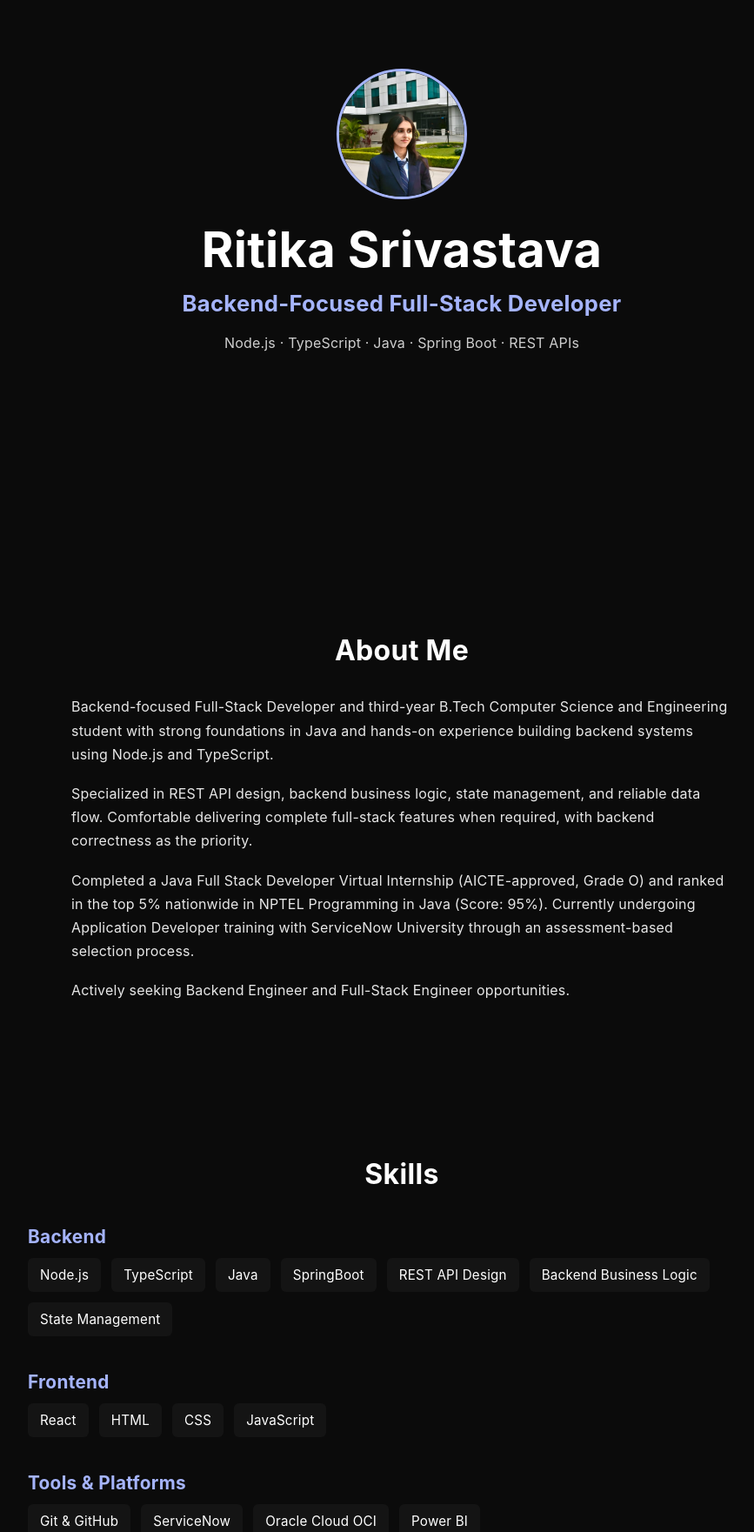
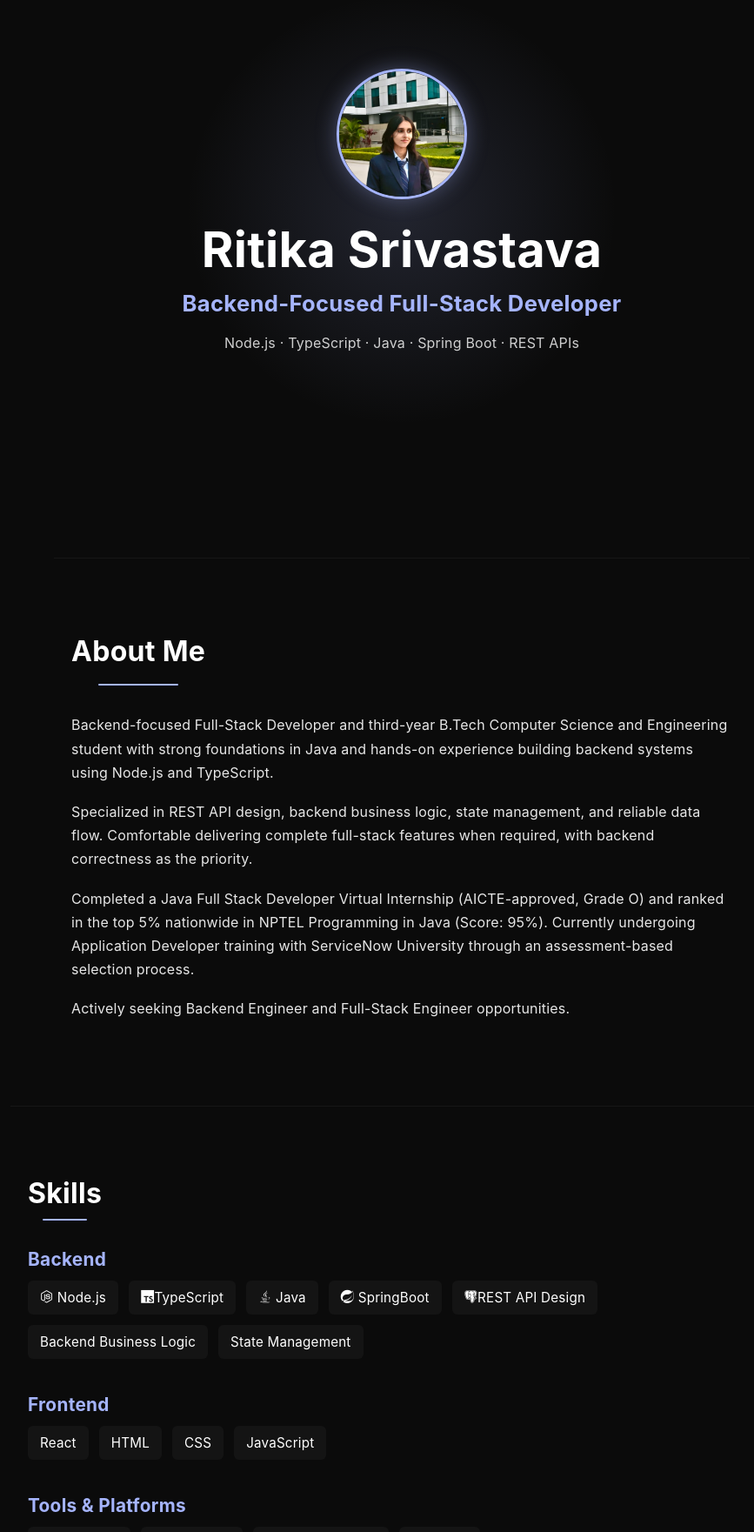
Before and after one commit to Ritika331/ritika_portfolio, a React (Vite) app: page / in a window 1280 px wide. Shown: the part 159-1920 px from the top of the page at 87% size, without its empty margins (178-1045 px from the left). Built offline with nearby package versions, Linux system fonts and the light colour scheme.

Commit message:
Visual polish

```diff
--- a/index.html
+++ b/index.html
@@ -1,6 +1,7 @@
 <!doctype html>
 <html lang="en">
   <head>
+    <link rel="stylesheet" href="https://cdn.jsdelivr.net/gh/devicons/devicon@latest/devicon.min.css">
     <meta charset="UTF-8" />
     <link rel="icon" type="image/svg+xml" href="/vite.svg" />
     <meta name="viewport" content="width=device-width, initial-scale=1.0" />
--- a/src/App.jsx
+++ b/src/App.jsx
@@ -45,11 +45,11 @@ function App() {
         <div className="skills-group">
           <h4>Backend</h4>
           <ul>
-            <li>Node.js</li>
-            <li>TypeScript</li>
-            <li>Java</li>
-            <li>SpringBoot</li>
-            <li>REST API Design</li>
+            <li><i className="devicon-nodejs-plain"></i> Node.js</li>
+            <li><i className="devicon-typescript-plain"></i>TypeScript</li>
+            <li><i className="devicon-java-plain"></i> Java</li>
+            <li><i className="devicon-spring-plain"></i> SpringBoot</li>
+            <li><i className="devicon-postgresql-plain"></i>REST API Design</li>
             <li>Backend Business Logic</li>
             <li>State Management</li>
           </ul>
--- a/src/index.css
+++ b/src/index.css
@@ -1,12 +1,15 @@
-html{
-  scroll-behavior:smooth;
+html {
+  scroll-behavior: smooth;
 }
+
+/* ===== Reset ===== */
 * {
   margin: 0;
   padding: 0;
   box-sizing: border-box;
 }
 
+/* ===== Base ===== */
 body {
   background-color: #0b0b0b;
   color: #ffffff;
@@ -14,11 +17,11 @@ body {
   letter-spacing: 0.2px;
 }
 
-
 .app {
   min-height: 100vh;
 }
 
+/* ===== Hero ===== */
 .hero {
   min-height: 100vh;
   display: flex;
@@ -26,6 +29,25 @@ body {
   justify-content: center;
   align-items: center;
   text-align: center;
+  padding: 0 20px;
+  position: relative;
+  overflow: hidden;
+}
+
+.hero::before {
+  content: "";
+  position: absolute;
+  width: 500px;
+  height: 500px;
+  background: radial-gradient(
+    circle,
+    rgba(165, 180, 252, 0.15),
+    transparent 70%
+  );
+  top: 50%;
+  left: 50%;
+  transform: translate(-50%, -50%);
+  z-index: -1;
 }
 
 .hero h1 {
@@ -44,6 +66,42 @@ body {
   font-size: 1rem;
   opacity: 0.8;
 }
+
+/* ===== Profile Image ===== */
+.profile-pic {
+  width: 150px;
+  height: 150px;
+  border-radius: 50%;
+  object-fit: cover;
+  margin-bottom: 24px;
+  border: 3px solid #a5b4fc;
+  box-shadow: 0 0 25px rgba(165, 180, 252, 0.35);
+}
+
+/* ===== Section Base ===== */
+section:not(.hero) {
+  border-top: 1px solid rgba(255, 255, 255, 0.05);
+}
+
+section h3 {
+  font-size: 2rem;
+  margin-bottom: 32px;
+  text-align: center;
+  position: relative;
+  display: inline-block;
+}
+
+section h3::after {
+  content: "";
+  display: block;
+  width: 60%;
+  height: 2px;
+  background: #a5b4fc;
+  margin: 10px auto 0;
+  border-radius: 2px;
+}
+
+/* ===== About ===== */
 .about {
   max-width: 800px;
   margin: 0 auto;
@@ -51,27 +109,16 @@ body {
   line-height: 1.7;
 }
 
-.about h3 {
-  font-size: 2rem;
-  margin-bottom: 24px;
-  text-align: center;
-}
-
 .about p {
   margin-bottom: 18px;
   opacity: 0.9;
 }
 
+/* ===== Skills ===== */
 .skills {
   max-width: 900px;
   margin: 0 auto;
   padding: 80px 20px;
-}
-
-.skills h3 {
-  font-size: 2rem;
-  margin-bottom: 40px;
-  text-align: center;
 }
 
 .skills-group {
@@ -96,18 +143,31 @@ body {
   padding: 10px 14px;
   border-radius: 6px;
   font-size: 0.95rem;
+  transition: transform 0.2s ease, box-shadow 0.2s ease;
 }
 
+.skills-group li:hover {
+  transform: translateY(-4px);
+  box-shadow: 0 8px 24px rgba(0, 0, 0, 0.4);
+}
+
+/* ===== Icon List ===== */
+.icon-list li {
+  display: flex;
+  align-items: center;
+  gap: 10px;
+}
+
+.icon-list i {
+  font-size: 1.5rem;
+  color: #a5b4fc;
+}
+
+/* ===== Projects ===== */
 .projects {
   max-width: 900px;
   margin: 0 auto;
   padding: 80px 20px;
-}
-
-.projects h3 {
-  font-size: 2rem;
-  margin-bottom: 40px;
-  text-align: center;
 }
 
 .project-card {
@@ -115,6 +175,13 @@ body {
   padding: 28px;
   border-radius: 10px;
   margin-bottom: 40px;
+  border-left: 4px solid #a5b4fc;
+  transition: transform 0.3s ease, box-shadow 0.3s ease;
+}
+
+.project-card:hover {
+  transform: translateY(-6px);
+  box-shadow: 0 12px 30px rgba(0, 0, 0, 0.6);
 }
 
 .project-card h4 {
@@ -144,16 +211,11 @@ body {
   opacity: 0.9;
 }
 
+/* ===== Achievements ===== */
 .achievements {
   max-width: 900px;
   margin: 0 auto;
   padding: 80px 20px;
-}
-
-.achievements h3 {
-  font-size: 2rem;
-  margin-bottom: 32px;
-  text-align: center;
 }
 
 .achievements ul {
@@ -166,8 +228,15 @@ body {
   border-radius: 8px;
   margin-bottom: 16px;
   line-height: 1.6;
+  transition: transform 0.2s ease, box-shadow 0.2s ease;
 }
 
+.achievements li:hover {
+  transform: translateY(-4px);
+  box-shadow: 0 8px 24px rgba(0, 0, 0, 0.4);
+}
+
+/* ===== Contact ===== */
 .contact {
   max-width: 900px;
   margin: 0 auto;
@@ -175,24 +244,19 @@ body {
   text-align: center;
 }
 
-.contact h3{
-  font-size: 2rem;
-  margin-bottom: 20px;
-}
-
-.contact p{
+.contact p {
   margin-bottom: 32px;
   opacity: 0.9;
 }
 
-.contact-links{
-  display:flex;
-  justify-content:center;
-  gap:32px;
-  flex-wrap:wrap;
+.contact-links {
+  display: flex;
+  justify-content: center;
+  gap: 32px;
+  flex-wrap: wrap;
 }
 
-.contact-links a{
+.contact-links a {
   color: #a5b4fc;
   text-decoration: none;
   font-size: 1.05rem;
@@ -204,30 +268,7 @@ body {
   border-color: #a5b4fc;
 }
 
-
-
-h1,h2,h3,h4 {
-  letter-spacing:0.3px;
+/* ===== Typography Polish ===== */
+h1, h2, h3, h4 {
+  letter-spacing: 0.3px;
 }
-
-.project-card,
-.skills-group li,
-.achievements li {
-  transition: transform 0.2s ease, box-shadow 0.2s ease;
-}
-
-.project-card:hover,
-.skills-group li:hover,
-.achievements li:hover {
-  transform: translateY(-4px);
-  box-shadow:0 8px 24px rgba(0,0,0,0.4);
-}
-
-.profile-pic {
-  width:150px;
-  height:150px;
-  border-radius:50%;
-  object-fit:cover;
-  margin-bottom:24px;
-  border: 3px solid #a5b4fc;
-}
```
